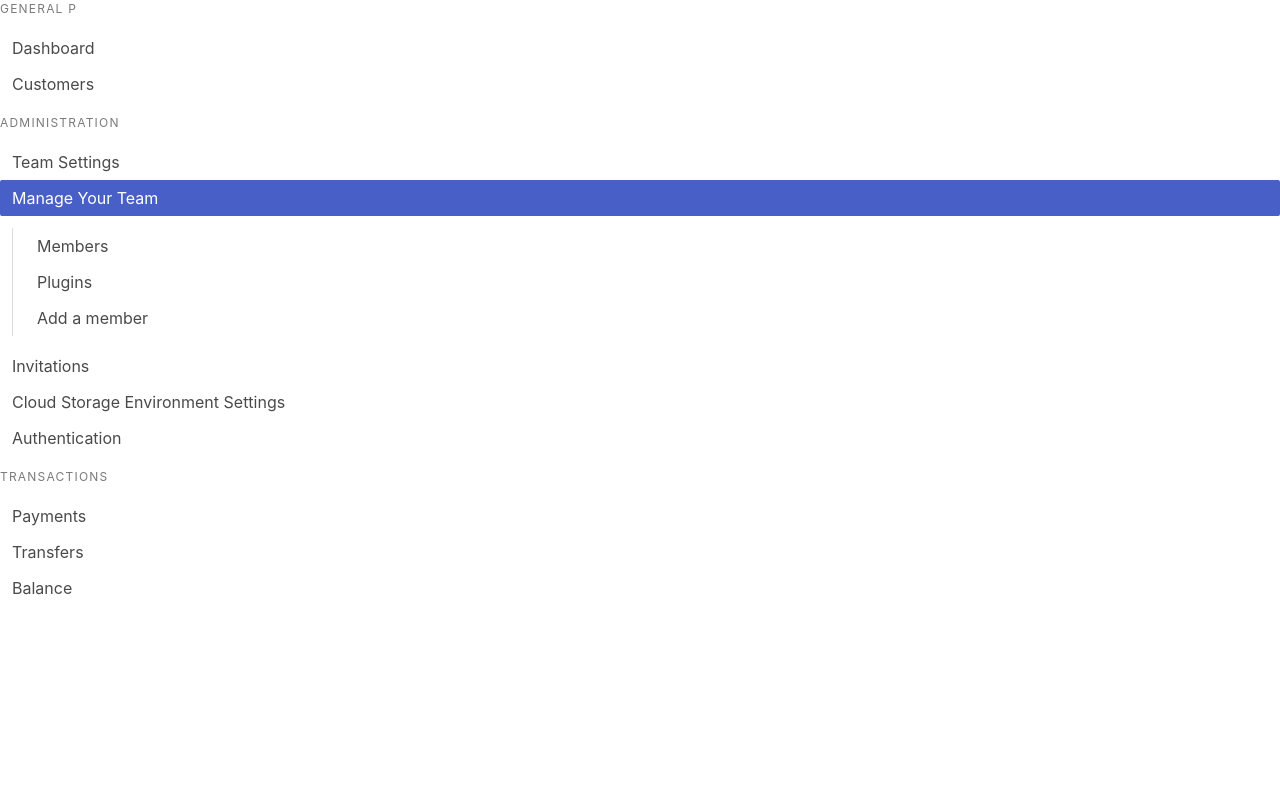
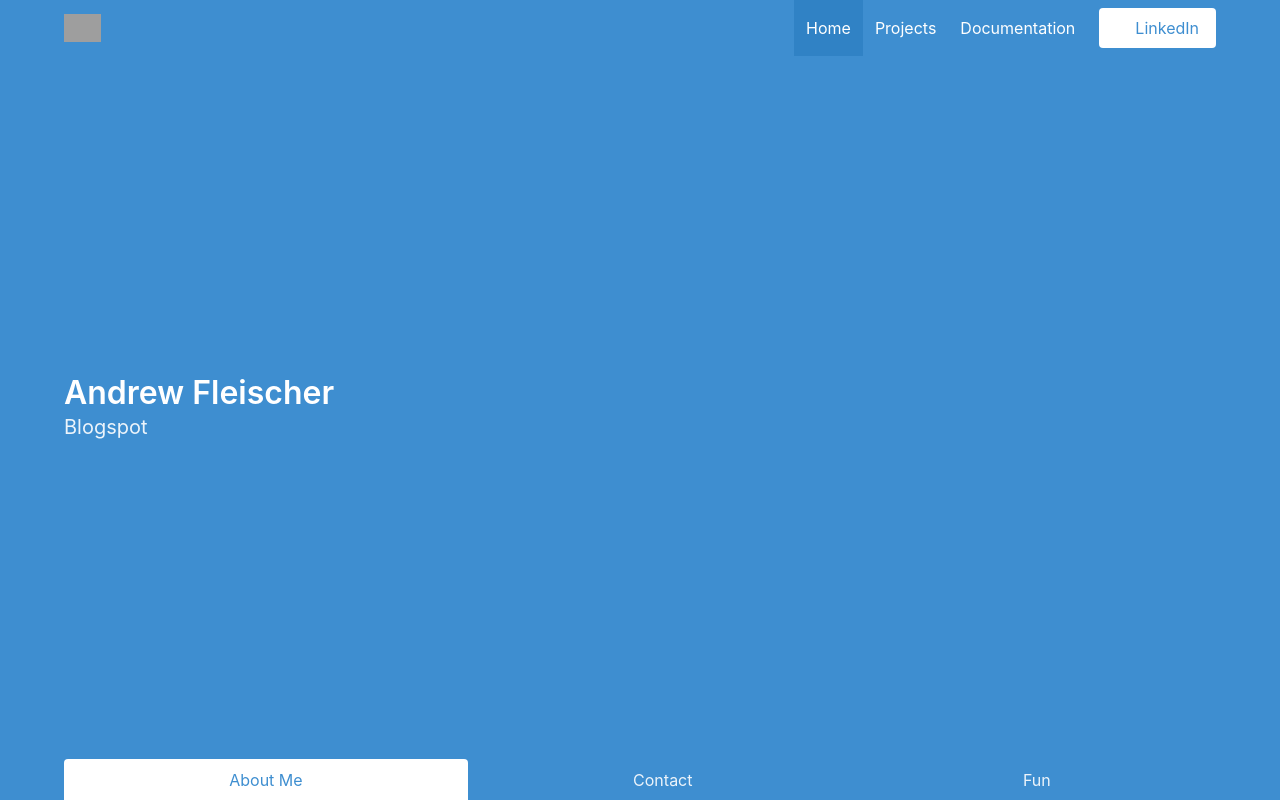
Before and after one commit to Flysure/AndrewsBlog, a Rails app: page / in a window 1280 px wide. Run offline with Rails 7, Linux system fonts and the light colour scheme; style sheets or scripts are compiled from the project's sources; grey boxes are pictures that could not be loaded.

Commit message:
Bulma homepage

```diff
--- a/app/controllers/application_controller.rb
+++ b/app/controllers/application_controller.rb
@@ -2,4 +2,6 @@ class ApplicationController < ActionController::Base
   protect_from_forgery with: :exception
   def home
   end
+  def projects
+  end
 end
--- a/app/views/application/home.html.erb
+++ b/app/views/application/home.html.erb
@@ -1,34 +1,12 @@
-<aside class="menu">
-  <p class="menu-label">
-    General P
-  </p>
-  <ul class="menu-list">
-    <li><a>Dashboard</a></li>
-    <li><a>Customers</a></li>
-  </ul>
-  <p class="menu-label">
-    Administration
-  </p>
-  <ul class="menu-list">
-    <li><a>Team Settings</a></li>
-    <li>
-      <a class="is-active">Manage Your Team</a>
-      <ul>
-        <li><a>Members</a></li>
-        <li><a>Plugins</a></li>
-        <li><a>Add a member</a></li>
-      </ul>
-    </li>
-    <li><a>Invitations</a></li>
-    <li><a>Cloud Storage Environment Settings</a></li>
-    <li><a>Authentication</a></li>
-  </ul>
-  <p class="menu-label">
-    Transactions
-  </p>
-  <ul class="menu-list">
-    <li><a>Payments</a></li>
-    <li><a>Transfers</a></li>
-    <li><a>Balance</a></li>
-  </ul>
-</aside>
+
+<!-- Hero content: will be in the middle -->
+<div class="hero-body">
+  <div class="container ">
+    <h1 class="title">
+      Andrew Fleischer
+    </h1>
+    <h2 class="subtitle">
+      Blogspot
+    </h2>
+  </div>
+</div>
--- a/app/views/layouts/application.html.erb
+++ b/app/views/layouts/application.html.erb
@@ -9,6 +9,62 @@
   </head>
 
   <body>
-    <%= yield %>
+    <section class="hero is-info is-fullheight">
+      <!-- Hero head: will stick at the top -->
+      <div class="hero-head">
+        <header class="navbar">
+          <div class="container">
+            <div class="navbar-brand">
+              <a class="navbar-item">
+                <img src="https://bulma.io/images/bulma-type-white.png" alt="Logo">
+              </a>
+              <span class="navbar-burger burger" data-target="navbarMenuHeroC">
+                <span></span>
+                <span></span>
+                <span></span>
+              </span>
+            </div>
+            <div id="navbarMenuHeroC" class="navbar-menu">
+              <div class="navbar-end">
+                <a class="navbar-item is-active">
+                  Home
+                </a>
+                <a class="navbar-item">
+                  Projects
+                </a>
+                <a class="navbar-item">
+                  Documentation
+                </a>
+                <span class="navbar-item">
+                  <a class="button is-info is-inverted">
+                    <span class="icon">
+                      <i class="fab fa-github"></i>
+                    </span>
+                    <span>LinkedIn</span>
+                  </a>
+                </span>
+              </div>
+            </div>
+          </div>
+        </header>
+      </div>
+
+      <%= yield %>
+
+      <!-- Hero footer: will stick at the bottom -->
+      <div class="hero-foot">
+        <nav class="tabs is-boxed is-fullwidth">
+          <div class="container">
+            <ul>
+              <li class="is-active"><a>About Me</a></li>
+              <li><a>Contact</a></li>
+              <li><a>Fun</a></li>
+
+            </ul>
+          </div>
+        </nav>
+      </div>
+    </section>
+
   </body>
 </html>
--- a/config/routes.rb
+++ b/config/routes.rb
@@ -1,3 +1,4 @@
 Rails.application.routes.draw do
   root 'application#home'
+  get 'projects', to: 'application#projects'
 end
```
Also changed, not shown: app/views/application/projects.html.erb (added).
